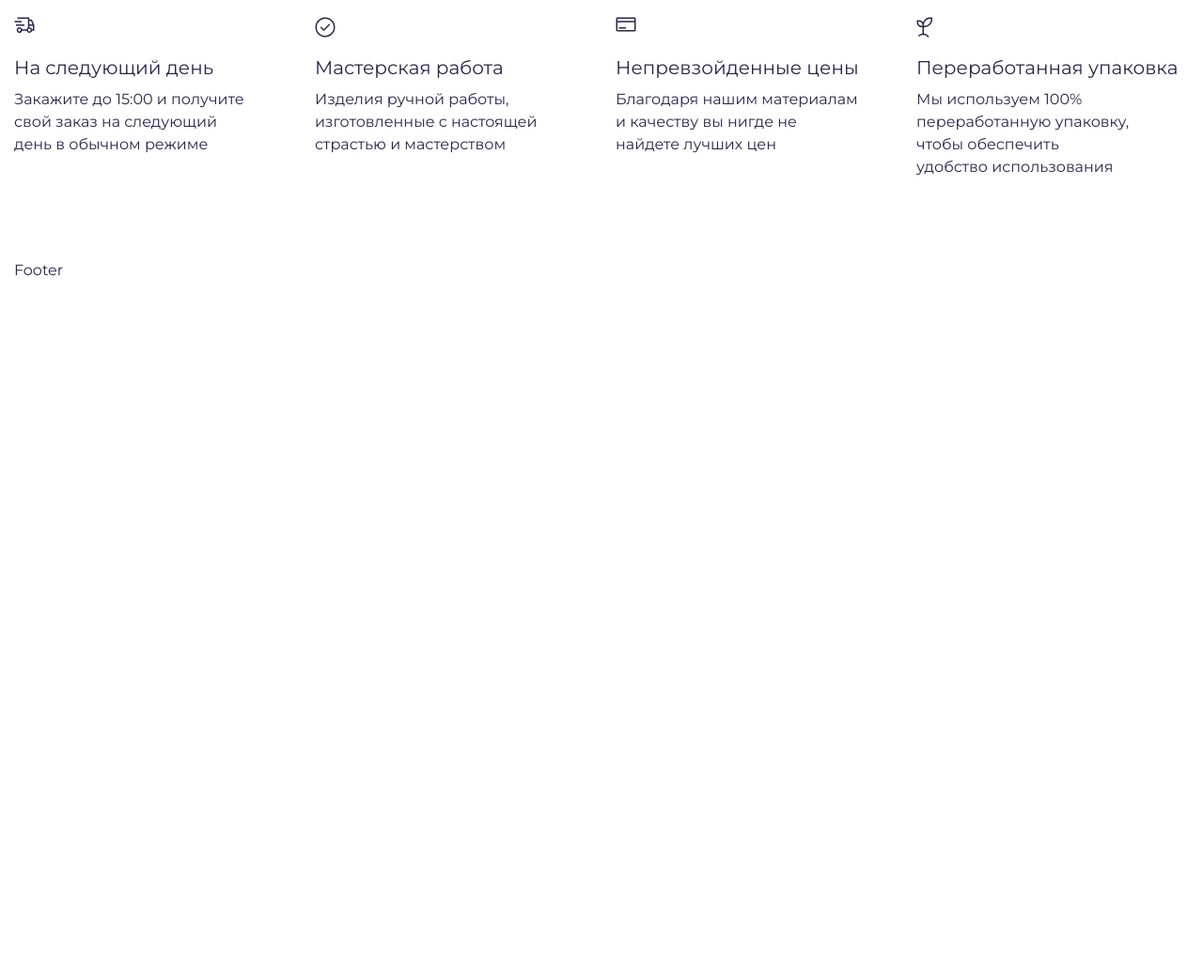
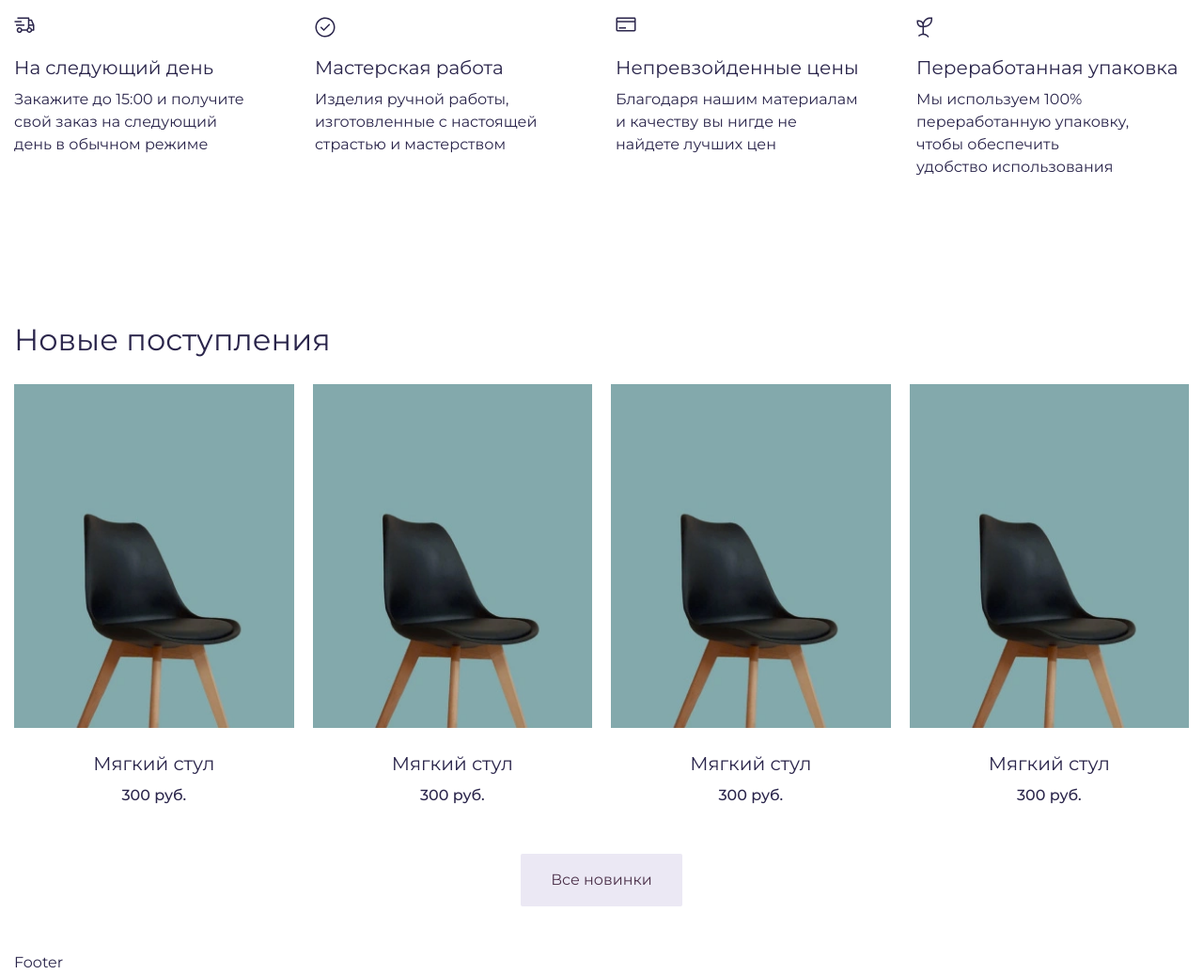
Before and after one commit to not-iron-yury/Seats, a website: page src/html/index.html in a window 1280 px wide. Shown: the part 960-1997 px from the top of the page at 94% size. Before the commit the page ends 1260 px from the top, so only its background shows below. Drawn offline with nearby package versions, Linux system fonts and the light colour scheme; files that its build step writes are made by us from their sources; files whose address does not match are found by name.

Commit message:
Блок "новые поступления"
Changes to be committed:
	new file:   src/html/blocks/newproducts.html
	modified:   src/html/index.html
	new file:   src/img/products/stul.jpg
	new file:   src/img/products/stul.webp
	new file:   src/img/products/stul@2x.jpg
	new file:   src/img/products/stul@2x.webp
	deleted:    src/img/svg/burger.svg
	modified:   src/scss/UI/_buttons.scss
	modified:   src/scss/UI/_titles.scss
	modified:   src/scss/base/_reset.scss
	new file:   src/scss/blocks/products.scss

```diff
--- /dev/null
+++ b/src/html/blocks/newproducts.html
@@ -0,0 +1,88 @@
+<section class="newproducts">
+  <div class="container newproducts__container">
+    <h2 class="newproducts__title title-32">Новые поступления</h2>
+    <ul class="newproducts__list">
+      <li class="newproducts__item">
+        <article class="product-card">
+          <a href="#" class="product-card__link" aria-label="перейти в карточку товара мягкий стул">
+            <picture class="product-card__img">
+              <source srcset="./img/products/stul.webp 1x, ./img/products/stul@2x.webp 2x" type="image/webp" />
+              <source srcset="./img/products/stul.jpg 1x, ./img/products/stul@2x.jpg 2x" type="image/jpeg" />
+              <img
+                src="./img/products/stul.jpg"
+                srcset="./img/products/stul.jpg 1x, ./img/products/stul@2x.jpg 2x"
+                width="305"
+                height="375"
+                alt="Мягкий стул"
+                loading="lazy"
+              />
+            </picture>
+          </a>
+          <h3 class="product-card__title title-20">Мягкий стул</h3>
+          <p class="product-card__price">300 руб.</p>
+        </article>
+      </li>
+      <li class="newproducts__item">
+        <article class="product-card">
+          <a href="#" class="product-card__link" aria-label="перейти в карточку товара мягкий стул">
+            <picture class="product-card__img">
+              <source srcset="./img/products/stul.webp 1x, ./img/products/stul@2x.webp 2x" type="image/webp" />
+              <source srcset="./img/products/stul.jpg 1x, ./img/products/stul@2x.jpg 2x" type="image/jpeg" />
+              <img
+                src="./img/products/stul.jpg"
+                srcset="./img/products/stul.jpg 1x, ./img/products/stul@2x.jpg 2x"
+                width="305"
+                height="375"
+                alt="Мягкий стул"
+                loading="lazy"
+              />
+            </picture>
+          </a>
+          <h3 class="product-card__title title-20">Мягкий стул</h3>
+          <p class="product-card__price">300 руб.</p>
+        </article>
+      </li>
+      <li class="newproducts__item">
+        <article class="product-card">
+          <a href="#" class="product-card__link" aria-label="перейти в карточку товара мягкий стул">
+            <picture class="product-card__img">
+              <source srcset="./img/products/stul.webp 1x, ./img/products/stul@2x.webp 2x" type="image/webp" />
+              <source srcset="./img/products/stul.jpg 1x, ./img/products/stul@2x.jpg 2x" type="image/jpeg" />
+              <img
+                src="./img/products/stul.jpg"
+                srcset="./img/products/stul.jpg 1x, ./img/products/stul@2x.jpg 2x"
+                width="305"
+                height="375"
+                alt="Мягкий стул"
+                loading="lazy"
+              />
+            </picture>
+          </a>
+          <h3 class="product-card__title title-20">Мягкий стул</h3>
+          <p class="product-card__price">300 руб.</p>
+        </article>
+      </li>
+      <li class="newproducts__item">
+        <article class="product-card">
+          <a href="#" class="product-card__link" aria-label="перейти в карточку товара мягкий стул">
+            <picture class="product-card__img">
+              <source srcset="./img/products/stul.webp 1x, ./img/products/stul@2x.webp 2x" type="image/webp" />
+              <source srcset="./img/products/stul.jpg 1x, ./img/products/stul@2x.jpg 2x" type="image/jpeg" />
+              <img
+                src="./img/products/stul.jpg"
+                srcset="./img/products/stul.jpg 1x, ./img/products/stul@2x.jpg 2x"
+                width="305"
+                height="375"
+                alt="Мягкий стул"
+                loading="lazy"
+              />
+            </picture>
+          </a>
+          <h3 class="product-card__title title-20">Мягкий стул</h3>
+          <p class="product-card__price">300 руб.</p>
+        </article>
+      </li>
+    </ul>
+    <a href="#" class="btn btn--color-light-grey newproducts__button">Все новинки</a>
+  </div>
+</section>
--- a/src/html/index.html
+++ b/src/html/index.html
@@ -27,7 +27,14 @@
 
   <body>
     @@include('blocks/_header.html')
-    <main class="main">@@include('blocks/hero/home.html') @@include('blocks/difference.html')</main>
+    <main class="main">
+      @@include('blocks/hero/home.html')
+      <!--  -->
+      @@include('blocks/difference.html')
+      <!--  -->
+      @@include('blocks/newproducts.html')
+      <!--  -->
+    </main>
     @@include('blocks/_footer.html')
     <script src="./js/index.js"></script>
   </body>
--- a/src/scss/UI/_buttons.scss
+++ b/src/scss/UI/_buttons.scss
@@ -9,6 +9,7 @@
   line-height: 150%;
 
   border-radius: 2px;
+  transition: background-color 0.25s ease-in-out;
 
   @media (max-width: 576px) {
     width: 100%;
@@ -20,20 +21,23 @@
   //   color: var(--white);
   //   background-color: var(--dark-primary);
   // }
+
   &--color-primary-light {
     color: var(--white);
     background-color: var(--primary);
-    transition: background-color 0.25s ease-in-out;
-
     &:hover {
       background-color: var(--light-primary);
     }
   }
 
-  //   &--color-light-grey {
-  //     color: var(--dark-primary);
-  //     background-color: var(--light-grey);
-  //   }
+  &--color-light-grey {
+    color: var(--dark-primary);
+    background-color: var(--border-grey);
+    &:hover {
+      background-color: var(--border-dark);
+    }
+  }
+
   //   &--color-white {
   //     color: var(--dark-primary);
   //     background-color: var(--white);
--- a/src/scss/UI/_titles.scss
+++ b/src/scss/UI/_titles.scss
@@ -30,13 +30,3 @@
   font-size: 14px;
   color: var(--white);
 }
-
-.text-left {
-  text-align: left;
-}
-.text-right {
-  text-align: right;
-}
-.text-center {
-  text-align: center;
-}
--- a/src/scss/base/_reset.scss
+++ b/src/scss/base/_reset.scss
@@ -55,7 +55,9 @@ img {
 }
 
 img,
-svg {
+svg,
+picture {
+  display: block;
   max-width: 100%;
   height: auto;
 }
--- /dev/null
+++ b/src/scss/blocks/products.scss
@@ -0,0 +1,38 @@
+.product-card {
+  max-width: 305px;
+  &--large {
+    max-width: 630px;
+  }
+  &__img {
+    max-height: 375px;
+    margin-bottom: 24px;
+    background-color: var(--border-grey);
+  }
+  &__title {
+    margin-bottom: 8px;
+  }
+  &__price {
+    font-weight: 500;
+  }
+}
+
+.newproducts {
+  padding: 64px 0 48px;
+
+  &__container {
+    margin: 0 auto;
+    text-align: center;
+  }
+  &__title {
+    margin-bottom: 25px;
+    text-align: left;
+  }
+  &__list {
+    display: grid;
+    grid-template-columns: repeat(4, 1fr);
+    gap: 20px;
+    margin-bottom: 50px;
+  }
+  &__button {
+  }
+}
```
Also changed, not shown: src/img/products/stul.jpg (added), src/img/products/stul.webp (added), src/img/products/stul@2x.jpg (added), src/img/products/stul@2x.webp (added), src/img/svg/burger.svg (deleted).
